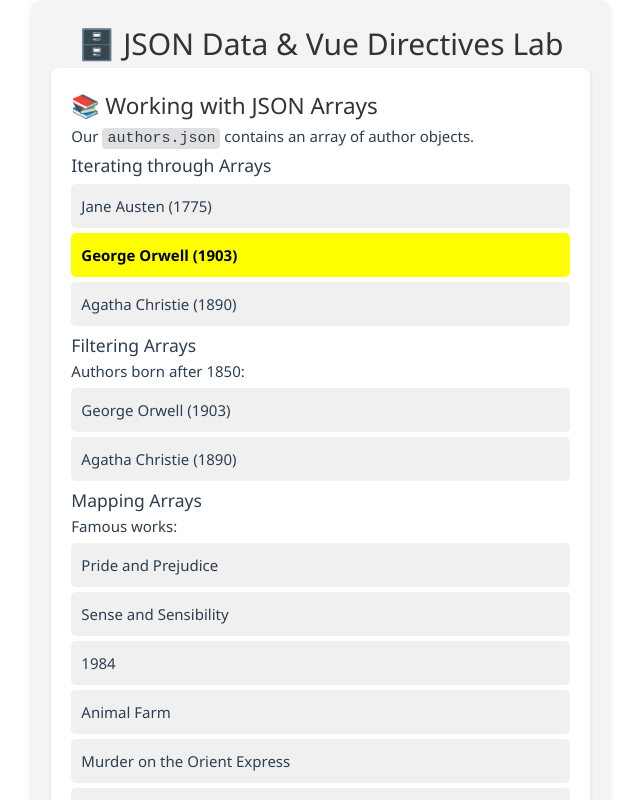
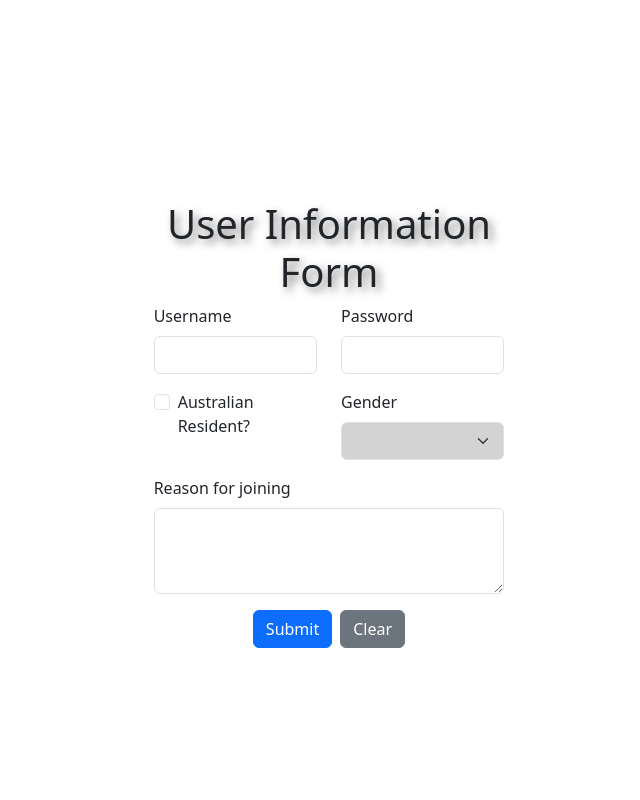
Before and after one commit to jkim0092/5032, a Vue app: page / in a window 1280 px wide. Shown: the top 800 px of the page, without its empty margins (30-670 px from the left). Built offline with nearby package versions, Linux system fonts and the light colour scheme.

Commit message:
week 3 activity

```diff
--- a/package.json
+++ b/package.json
@@ -14,6 +14,7 @@
     "format": "prettier --write src/"
   },
   "dependencies": {
+    "bootstrap": "^5.3.7",
     "vue": "^3.5.18"
   },
   "devDependencies": {
--- a/src/App.vue
+++ b/src/App.vue
@@ -1,9 +1,13 @@
 <script setup>
 import JSONLab from './components/JSON.vue'
+import Form from './components/Form.vue'
 </script>
 
 <template>
-  <JSONLab />
+  <main>
+    <Form />
+    <!-- <JSONLab /> -->
+  </main>
 </template>
 
 <style scoped>
--- /dev/null
+++ b/src/components/Form.vue
@@ -0,0 +1,119 @@
+<template>
+  <div class="container mt-5">
+    <div class="row">
+      <div class="col-md-8 offset-md-2">
+        <h1 class="text-center">User Information Form</h1>
+        <form @submit.prevent="submitForm">
+          <div class="row mb-3">
+            <div class="col-md-6">
+              <label for="username" class="form-label">Username</label>
+              <input type="text" class="form-control" id="username" v-model="formData.username" />
+            </div>
+            <div class="col-md-6">
+              <label for="password" class="form-label">Password</label>
+              <input
+                type="password"
+                class="form-control"
+                id="password"
+                v-model="formData.password"
+              />
+            </div>
+          </div>
+          <div class="row mb-3">
+            <div class="col-md-6">
+              <div class="form-check">
+                <input
+                  type="checkbox"
+                  class="form-check-input"
+                  id="isAustralian"
+                  v-model="formData.isAustralian"
+                />
+                <label class="form-check-label" for="isAustralian">Australian Resident?</label>
+              </div>
+            </div>
+            <div class="col-md-6">
+              <label for="gender" class="form-label">Gender</label>
+              <select class="form-select" id="gender" v-model="formData.gender">
+                <option value="female">Female</option>
+                <option value="male">Male</option>
+                <option value="other">Other</option>
+              </select>
+            </div>
+          </div>
+          <div class="mb-3">
+            <label for="reason" class="form-label">Reason for joining</label>
+            <textarea
+              class="form-control"
+              id="reason"
+              rows="3"
+              v-model="formData.reason"
+            ></textarea>
+          </div>
+          <div class="text-center">
+            <button type="submit" class="btn btn-primary me-2">Submit</button>
+            <button type="reset" class="btn btn-secondary">Clear</button>
+          </div>
+        </form>
+
+        <div class="row mt-5" v-if="submittedCards.length">
+          <div class="d-flex flex-wrap justify-content-start">
+            <div
+              v-for="(card, index) in submittedCards"
+              :key="index"
+              class="card m-2"
+              style="width: 18rem"
+            >
+              <div class="card-header">User Information</div>
+              <ul class="list-group list-group-flush">
+                <li class="list-group-item">Username: {{ card.username }}</li>
+                <li class="list-group-item">Password: {{ card.password }}</li>
+                <li class="list-group-item">
+                  Australian Resident: {{ card.isAustralian ? 'Yes' : 'No' }}
+                </li>
+                <li class="list-group-item">Gender: {{ card.gender }}</li>
+                <li class="list-group-item">Reason: {{ card.reason }}</li>
+              </ul>
+            </div>
+          </div>
+        </div>
+      </div>
+    </div>
+  </div>
+</template>
+
+<script setup>
+import { ref } from 'vue'
+
+const formData = ref({
+  username: '',
+  password: '',
+  isAustralian: false,
+  reason: '',
+  gender: '',
+})
+
+const submittedCards = ref([])
+
+const submitForm = () => {
+  submittedCards.value.push({
+    ...formData.value,
+  })
+}
+</script>
+
+<style scoped>
+.card {
+  border: 1px solid #ccc;
+  border-radius: 10px;
+  box-shadow: 0 2px 4px rgba(0, 0, 0, 0.1);
+}
+.card-header {
+  background-color: #275fda;
+  color: white;
+  padding: 10px;
+  border-radius: 10px 10px 0 0;
+}
+.list-group-item {
+  padding: 10px;
+}
+</style>
--- a/src/main.js
+++ b/src/main.js
@@ -1,6 +1,10 @@
 import './assets/main.css'
-
+import './style.css'
 import { createApp } from 'vue'
 import App from './App.vue'
 
+// import bootstrap css
+import 'bootstrap/dist/css/bootstrap.min.css'
+// import './style.css'
+
 createApp(App).mount('#app')
--- /dev/null
+++ b/src/style.css
@@ -0,0 +1,20 @@
+ /* Tag selectors */
+h1 {
+    text-align: center;
+    margin-top: 20px;
+    text-shadow: 4px 4px 8px rgba(0, 0, 0, 0.5);
+}
+
+/* ID selectors */
+ #username:focus,
+ #password:focus,
+ #isAustralian:focus,
+ #reason:focus {
+     border-color: #FF6347; /* More obvious border color change (Tomato) */
+     background-color: #FFEBE8; /* Light background color change */
+ }
+
+ /* Attribute selectors */
+select[id="gender"] {
+    background-color: #d3d3d3; /* Default background color set to gray */
+}
```
Also changed, not shown: 1 other file (tests, documents, lock files or other folders).
